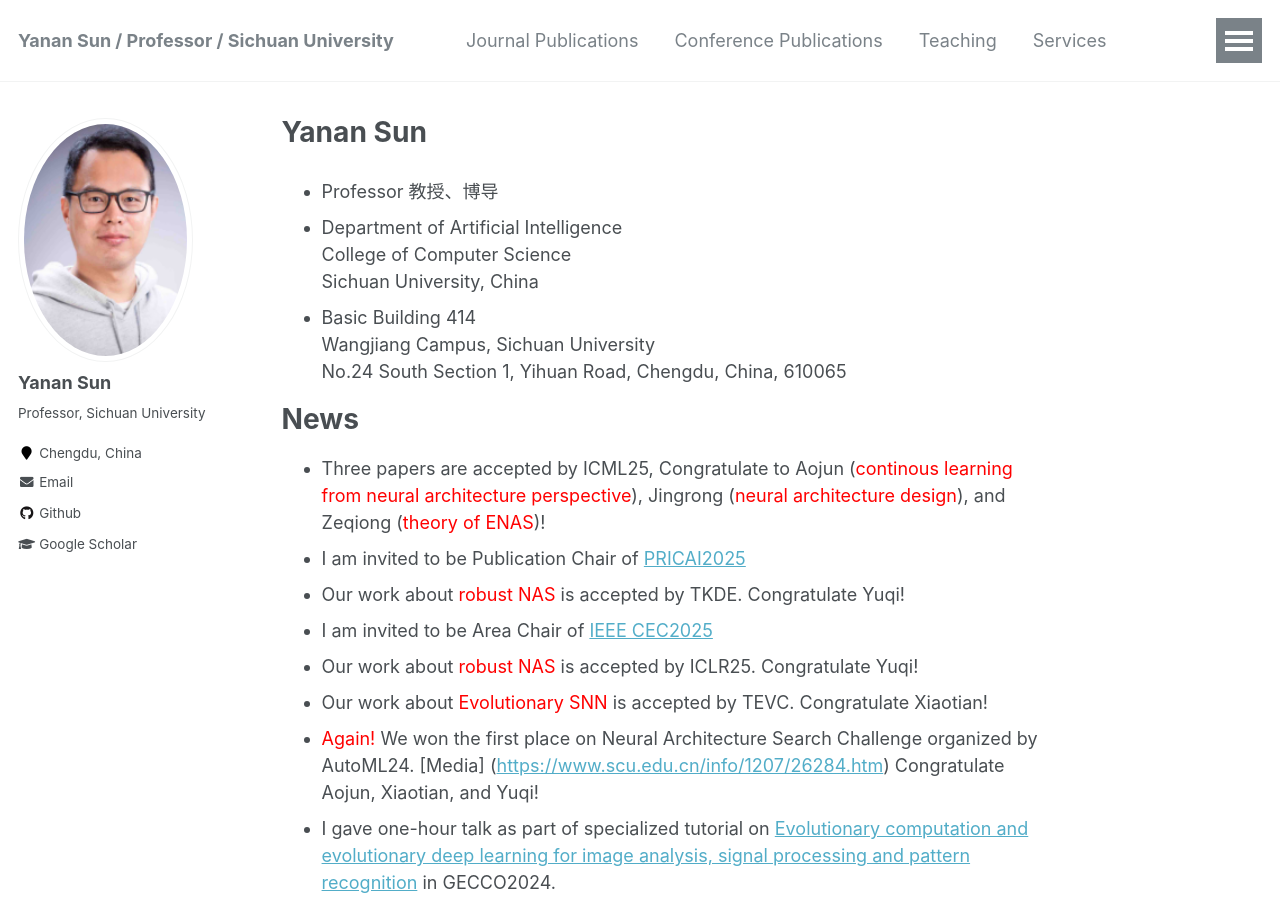
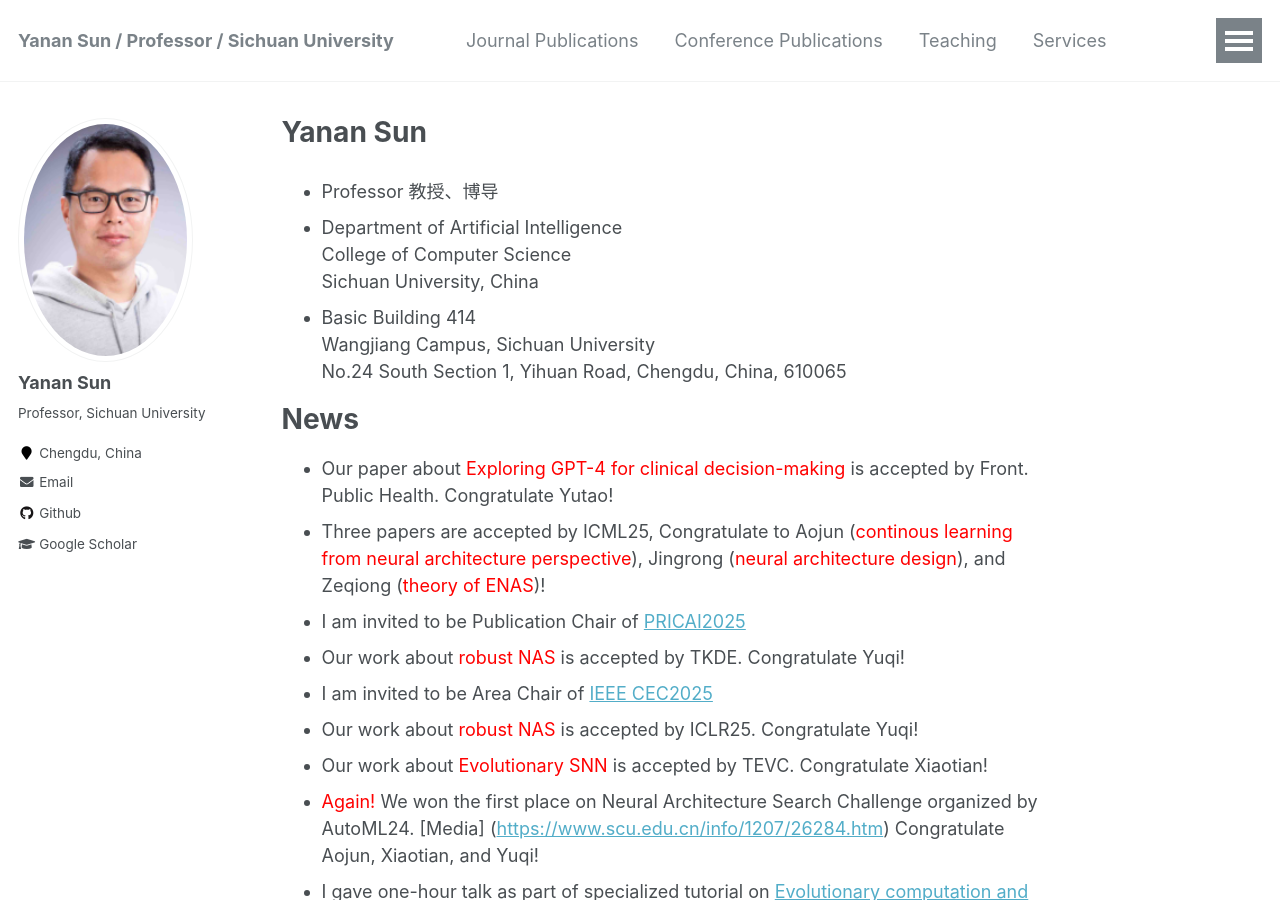
Before and after one commit to yn-sun/yn-sun.github.io, a Jekyll site: the page built from _pages/about.md, in a window 1280 px wide and 900 px high. Built offline with Jekyll 4.4.1, drawn with Linux system fonts in a browser that asks for light colours; comment, search, counter and statistics services are not loaded.

Commit message:
Update about.md

```diff
--- a/_pages/about.md
+++ b/_pages/about.md
@@ -18,6 +18,7 @@ No.24 South Section 1, Yihuan Road, Chengdu, China, 610065
 
 News
 ======
+* Our paper about <span style="color: #FF0000">Exploring GPT-4 for clinical decision-making</span> is accepted by Front. Public Health. Congratulate Yutao!
 * Three papers are accepted by ICML25, Congratulate to Aojun (<span style="color: #FF0000">continous learning from neural architecture perspective</span>), Jingrong (<span style="color: #FF0000">neural architecture design</span>), and Zeqiong (<span style="color: #FF0000">theory of ENAS</span>)!
 * I am invited to be Publication Chair of [PRICAI2025](https://www.pricai.org/2025/)
 * Our work about <span style="color: #FF0000">robust NAS</span> is accepted by TKDE. Congratulate Yuqi!
```
